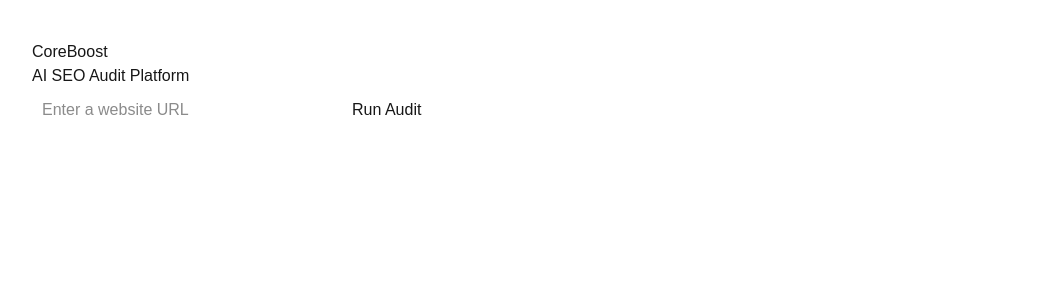
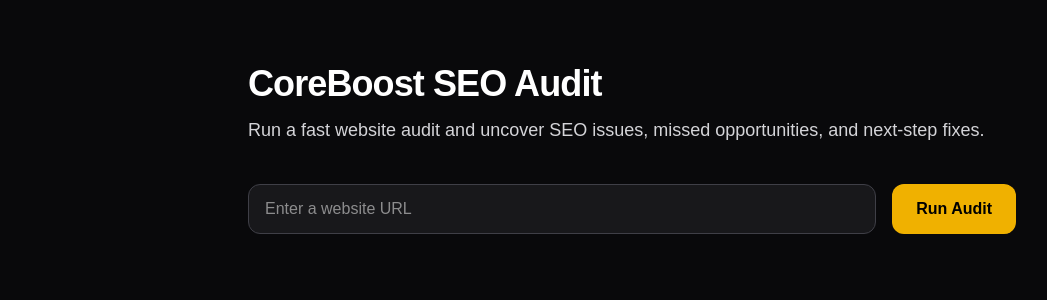
Before and after one commit to DRAES2/coreboost-os, a Next.js app: page / in a window 1280 px wide. Shown: the top 300 px of the page, without its empty margins (8-1055 px from the left). Built offline with nearby package versions, Linux system fonts and the light colour scheme.

Commit message:
Build CoreBoost audit landing page

```diff
--- a/app/page.tsx
+++ b/app/page.tsx
@@ -1,22 +1,94 @@
+"use client";
+
+import { useState } from "react";
+
 export default function Home() {
+  const [url, setUrl] = useState("");
+  const [result, setResult] = useState<null | {
+    score: number;
+    issues: string[];
+    wins: string[];
+  }>(null);
+
+  function handleAudit(e: React.FormEvent) {
+    e.preventDefault();
+
+    if (!url.trim()) return;
+
+    setResult({
+      score: 72,
+      issues: [
+        "Meta description is missing",
+        "Page speed needs improvement",
+        "Internal linking is weak",
+      ],
+      wins: [
+        "Homepage is indexed",
+        "Title tag exists",
+        "Site is reachable",
+      ],
+    });
+  }
+
   return (
-    <main style={{ padding: "40px", fontFamily: "sans-serif" }}>
-      <h1>CoreBoost</h1>
-      <p>AI SEO Audit Platform</p>
+    <main className="min-h-screen bg-zinc-950 text-white px-6 py-16">
+      <div className="mx-auto max-w-3xl">
+        <div className="mb-10">
+          <h1 className="text-4xl font-bold tracking-tight">CoreBoost SEO Audit</h1>
+          <p className="mt-3 text-zinc-300 text-lg">
+            Run a fast website audit and uncover SEO issues, missed opportunities,
+            and next-step fixes.
+          </p>
+        </div>
 
-      <form>
+        <form onSubmit={handleAudit} className="flex flex-col gap-4 sm:flex-row">
           <input
             type="text"
+            value={url}
+            onChange={(e) => setUrl(e.target.value)}
             placeholder="Enter a website URL"
-          style={{ padding: "10px", width: "300px" }}
+            className="flex-1 rounded-xl border border-zinc-700 bg-zinc-900 px-4 py-3 text-white outline-none"
           />
           <button
             type="submit"
-          style={{ marginLeft: "10px", padding: "10px" }}
+            className="rounded-xl bg-yellow-500 px-6 py-3 font-semibold text-black hover:bg-yellow-400"
           >
             Run Audit
           </button>
         </form>
+
+        {result && (
+          <div className="mt-10 rounded-2xl border border-zinc-800 bg-zinc-900 p-6">
+            <h2 className="text-2xl font-semibold">Audit Results</h2>
+            <p className="mt-2 text-zinc-300">URL: {url}</p>
+
+            <div className="mt-6">
+              <div className="text-5xl font-bold text-yellow-400">{result.score}</div>
+              <div className="text-zinc-400">SEO Score</div>
+            </div>
+
+            <div className="mt-8 grid gap-8 sm:grid-cols-2">
+              <div>
+                <h3 className="mb-3 text-lg font-semibold">Issues Found</h3>
+                <ul className="space-y-2 text-zinc-300">
+                  {result.issues.map((item) => (
+                    <li key={item}>• {item}</li>
+                  ))}
+                </ul>
+              </div>
+
+              <div>
+                <h3 className="mb-3 text-lg font-semibold">What’s Working</h3>
+                <ul className="space-y-2 text-zinc-300">
+                  {result.wins.map((item) => (
+                    <li key={item}>• {item}</li>
+                  ))}
+                </ul>
+              </div>
+            </div>
+          </div>
+        )}
+      </div>
     </main>
   );
 }
```
Lines whose indentation alone changed are shown as unchanged.
